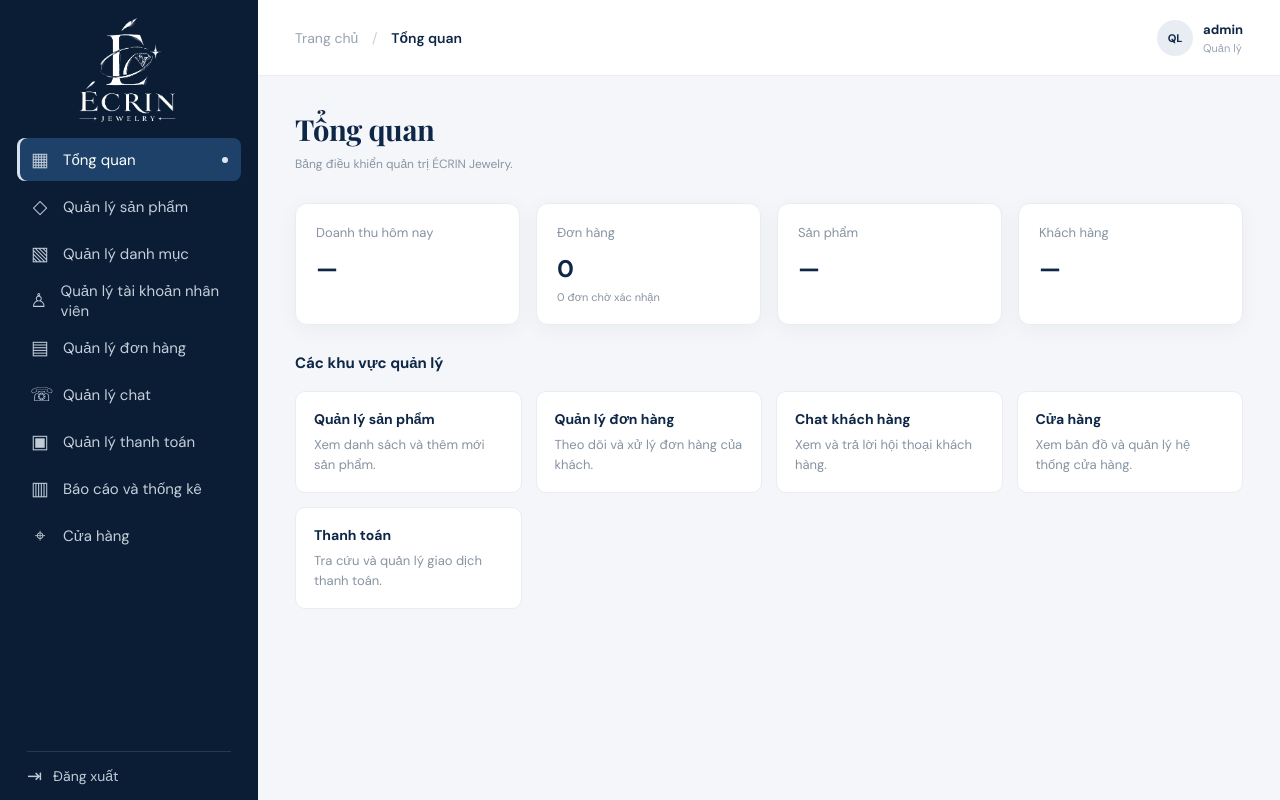
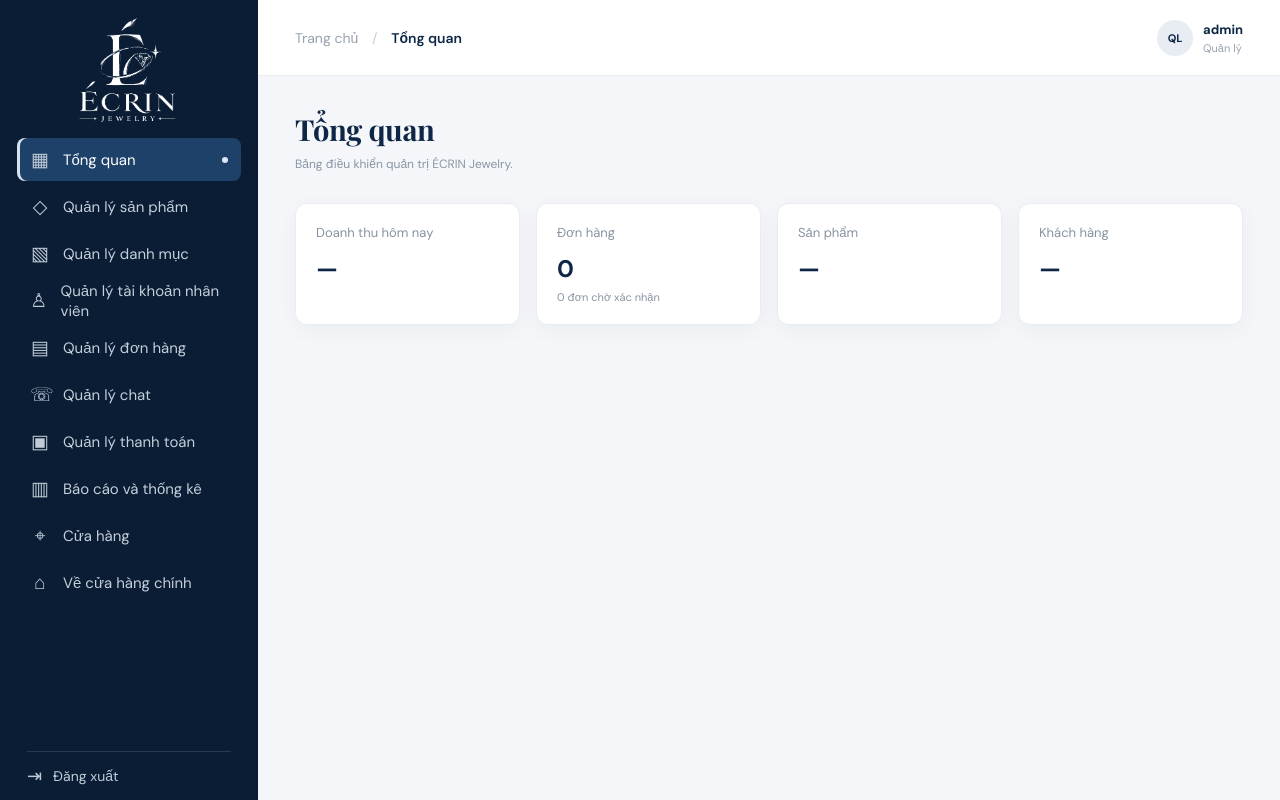
Before and after one commit to dinhphuonguyen10/baitaplonnhom7, a PHP site: page /admin/index.php in a window 1280 px wide. Run offline with PHP 8.4, Linux system fonts and the light colour scheme; a user stored in the database is signed in; data comes from the database, SQL or seed files in the repository; data that the repository does not hold is empty.

Commit message:
Add storefront link to admin sidebar
Co-authored-by: Copilot <223556219+Copilot@users.noreply.github.com>

```diff
--- a/admin/index.php
+++ b/admin/index.php
@@ -32,11 +32,6 @@ if ($orderStatsResult) {
         .dash-card span { display: block; color: var(--muted); font-size: 13px; }
         .dash-card strong { display: block; margin-top: 12px; color: var(--navy); font-size: 1.5rem; }
         .dash-card small { display: block; margin-top: 6px; color: var(--muted); font-size: 11px; }
-        .quick-links { display: grid; grid-template-columns: repeat(auto-fit, minmax(220px, 1fr)); gap: 14px; margin-top: 18px; }
-        .quick-link { padding: 18px; border: 1px solid var(--line); border-radius: 10px; background: #fff; transition: .2s; }
-        .quick-link:hover { border-color: #B09060; background: #FBF8F3; }
-        .quick-link strong { display: block; margin-bottom: 7px; color: var(--navy); }
-        .quick-link span { color: var(--muted); line-height: 1.5; font-size: 13px; }
     </style>
 </head>
 <body>
@@ -67,14 +62,6 @@ if ($orderStatsResult) {
                 <article class="dash-card"><span>Sản phẩm</span><strong>—</strong></article>
                 <article class="dash-card"><span>Khách hàng</span><strong>—</strong></article>
             </section>
-            <h2>Các khu vực quản lý</h2>
-            <div class="quick-links">
-                <a class="quick-link" href="<?php echo $escape($appBaseUrl . '/admin/products.php'); ?>"><strong>Quản lý sản phẩm</strong><span>Xem danh sách và thêm mới sản phẩm.</span></a>
-                <a class="quick-link" href="<?php echo $escape($appBaseUrl . '/admin/orders.php'); ?>"><strong>Quản lý đơn hàng</strong><span>Theo dõi và xử lý đơn hàng của khách.</span></a>
-                <a class="quick-link" href="<?php echo $escape($appBaseUrl . '/admin/chat.php'); ?>"><strong>Chat khách hàng</strong><span>Xem và trả lời hội thoại khách hàng.</span></a>
-                <a class="quick-link" href="<?php echo $escape($appBaseUrl . '/admin/stores.php'); ?>"><strong>Cửa hàng</strong><span>Xem bản đồ và quản lý hệ thống cửa hàng.</span></a>
-                <a class="quick-link" href="<?php echo $escape($appBaseUrl . '/admin/payments.php'); ?>"><strong>Thanh toán</strong><span>Tra cứu và quản lý giao dịch thanh toán.</span></a>
-            </div>
         </section>
     </main>
 </div>
--- a/include/admin_sidebar.php
+++ b/include/admin_sidebar.php
@@ -25,6 +25,7 @@ $sideMenu = [
     ['icon' => '▣', 'label' => 'Quản lý thanh toán',           'href' => '/admin/payments.php',  'file' => 'payments.php'],
     ['icon' => '▥', 'label' => 'Báo cáo và thống kê',          'href' => '/admin/reports.php',   'file' => 'reports.php', 'manager_only' => true],
     ['icon' => '⌖', 'label' => 'Cửa hàng',                     'href' => '/admin/stores.php',    'file' => 'stores.php'],
+    ['icon' => '⌂', 'label' => 'Về cửa hàng chính',           'href' => '/index.php',           'file' => 'storefront-home'],
 ];
 ?>
 <aside class="sidebar" id="sidebar">
```
